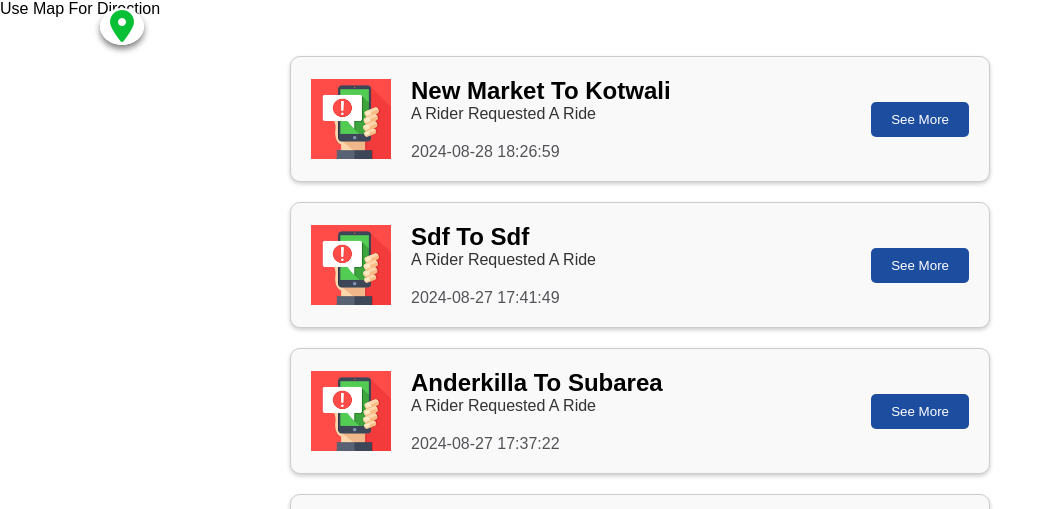
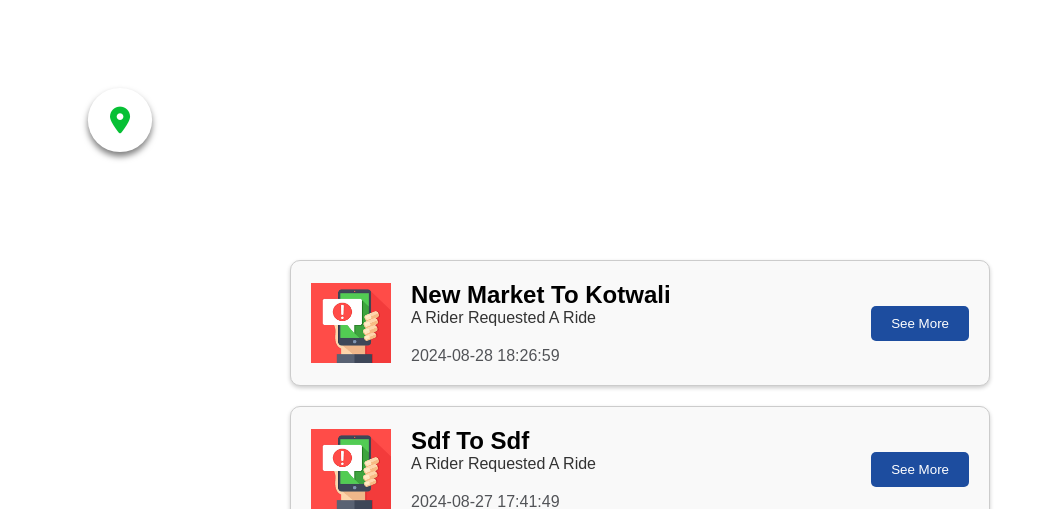
Before and after one commit to AdibAFC/IP_MamaJaba, a PHP site: page /driver.php in a window 1280 px wide. Shown: the part 96-605 px from the top of the page, without its empty margins (0-1053 px from the left). Run offline with PHP 8.4, Linux system fonts and the light colour scheme; the visitor is signed in with stand-in values (Sample User, id 1); data comes from the database, SQL or seed files in the repository.

Commit message:
Update driver.css

```diff
--- a/Drivers/driver.css
+++ b/Drivers/driver.css
@@ -427,7 +427,7 @@
     }
 }
 
-.beating-button {
+/* .beating-button {
     padding: 10px;
     background-color: #ffffff;
     color: #fff;
@@ -443,6 +443,74 @@
 }
 
 .beating-button:hover {
+    background-color: #b4ffcd;
+} */
+
+.mapbtn{
+
+   display: inline-flex;
+   margin: 70px ;
+}
+
+.mapbtn .icon{
+    margin: 20px 20px;
+    /* display: flex; */
+    position: relative;
+    z-index: 2;
+}
+
+.mapbtn .icon span{
+    position: relative;
+    height: 60px;
+    width: 60px;
+    display: block;
+    background: #fff;
+    border-radius: 50%;
+    box-shadow: 0 4px 6px rgba(0, 0, 0, 0.5);
+    cursor: pointer;
+    animation: beat 1s infinite;
+    transition: background-color 0.3s;
+    text-align: center;
+
+}
+.mapbtn .icon span i{
+    font-size: 25px;
+    line-height: 60px;
+}
+
+.mapbtn .icon .tooltip{
+    position: absolute;
+    top: 0px;
+    width: 200px;
+    height: 50px;
+    background: #081529;
+    color: #fff;
+    box-shadow: 0 10px 10px rgba(0, 0, 0, 0.5);
+    font-size: 16px;
+    padding: 16px ;
+    border-radius: 25px;
+    opacity: 0;
+    pointer-events: none;
+    transition: all 0.4s cubic-bezier(0.68, -0.55, 0.265, 1.55);
+
+}
+.mapbtn .icon:hover .tooltip{
+    opacity: 1;
+    pointer-events: auto;
+    top: -60px;
+}
+.mapbtn .icon .tooltip:before{
+    position: absolute;
+    content: "";
+    height: 15px;
+    width: 15px;
+    background: #081529;
+    bottom: -5px;
+    left: 20%;
+    transform: translateX(-50%) rotate(45deg);
+}
+
+.mapbtn .beating-button:hover {
     background-color: #b4ffcd;
 }
 .map-container {
```
